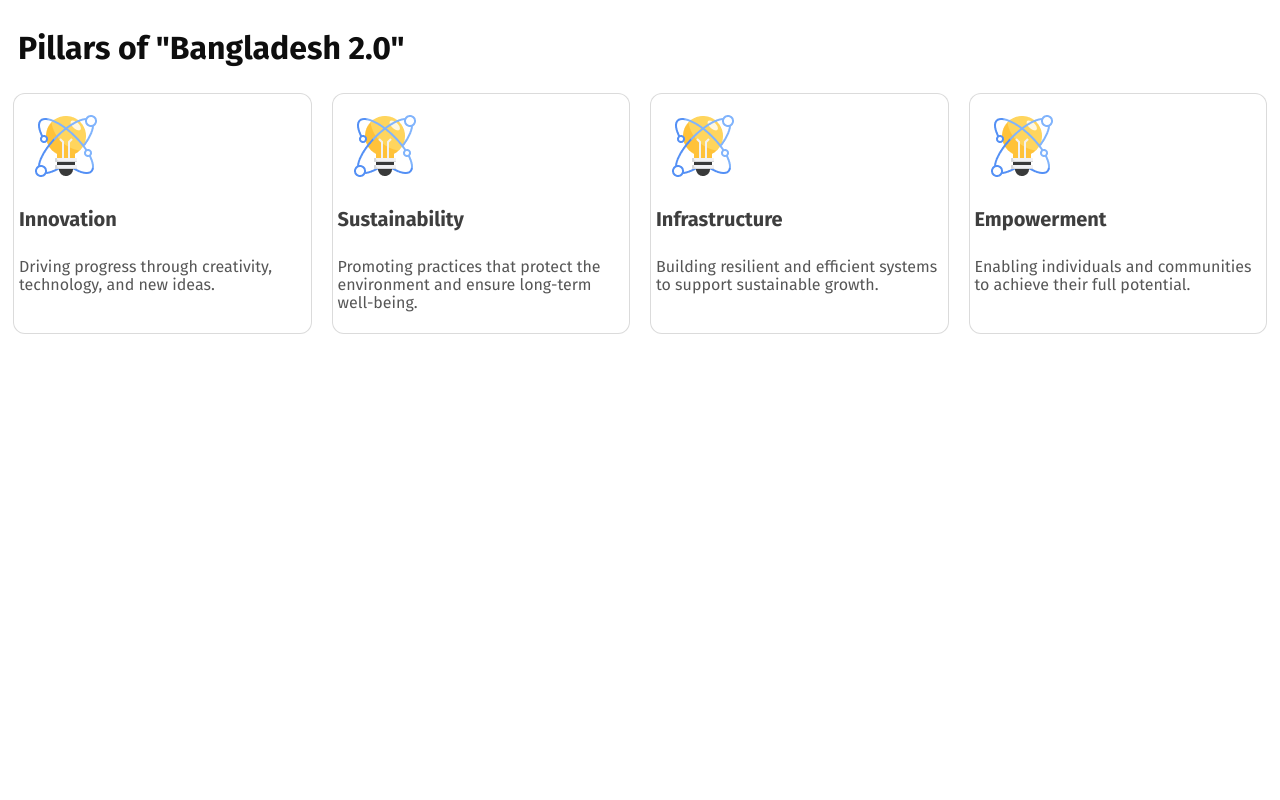
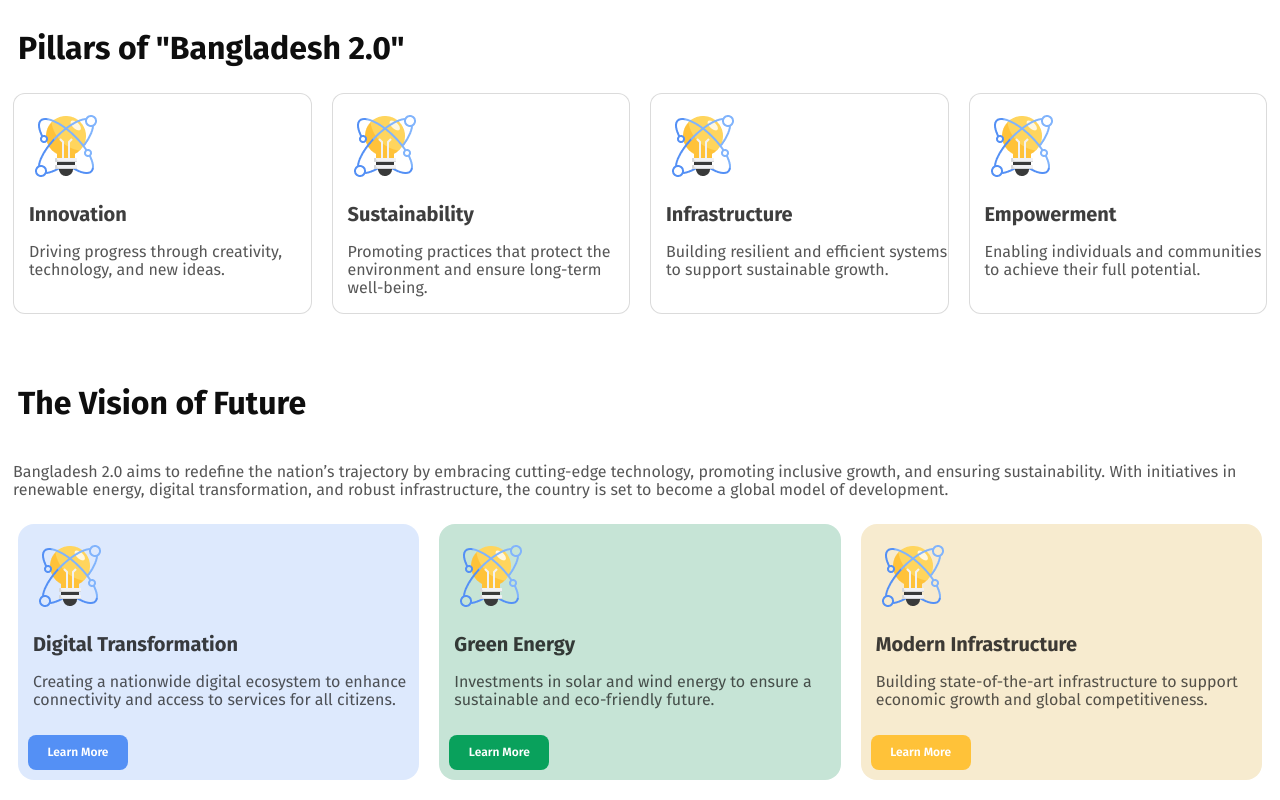
Before and after one commit to tanmayislam2006/assianmetone, a plain HTML site: page index.html in a window 1280 px wide. Shown: the part 672-1472 px from the top of the page. Before the commit the page ends 1066 px from the top, so only its background shows below. Drawn offline with Linux system fonts and the light colour scheme; a web font is replaced by a local one.

Commit message:
anoter complete

```diff
--- a/bangladesh.css
+++ b/bangladesh.css
@@ -147,7 +147,7 @@ font-weight: 700;
 line-height: 24px;
 letter-spacing: 0%;
 text-align: left;
-padding: 5px;
+padding-left: 15px;
 }
 .card-box-text{
 color: rgba(14, 14, 14, 0.7);
@@ -157,8 +157,8 @@ font-weight: 400;
 line-height: 18px;
 letter-spacing: 0%;
 text-align: left;
-padding: 5px;
-width:;
+/* padding: 15px; */
+padding-left: 15px;
 }
 .card-box-image{
     margin: 20px;
@@ -179,3 +179,100 @@ width:;
     background: rgb(209, 235, 223);
     transform: scale(1.1)
 }
+.the-vesion-of-future{
+    margin-top: 65px,5px;
+}
+.the-vesion-of-future-heading{
+color: rgb(14, 14, 14);
+font-family: Fira Sans;
+font-size: 32px;
+font-weight: 700;
+line-height: 38px;
+letter-spacing: 0%;
+text-align: left;
+padding: 10px;
+}
+.the-vesion-of-future-text{
+color: rgba(14, 14, 14, 0.7);
+font-family: Fira Sans;
+font-size: 16px;
+font-weight: 400;
+line-height: 18px;
+letter-spacing: 0%;
+text-align: left;
+padding: 5px;
+}
+.card-box-the-vesion-of-bangladesh{
+    display: flex;
+    margin: 20px 10px;
+    gap: 20px;
+
+
+}
+.card-box-content>button{
+    border-radius: 8px;
+    width: 100px;
+    height: 35px;
+    margin: 10px;
+    cursor: pointer;
+    border: none;
+    margin-bottom: 10px;
+}
+.card-box-one{
+    border-radius: 8px;
+
+    background: rgb(84, 144, 245);
+}
+
+.card-box-two{
+    border-radius: 8px;
+
+background: rgb(9, 161, 92);
+
+}
+.card-box-three{
+    border-radius: 8px;
+
+    background: rgb(255, 194, 57);
+}
+#Digital-Transformation{
+    box-sizing: border-box;
+    border-radius: 16px;
+
+    background: rgba(84, 144, 245, 0.2);
+    width: 33%;
+    transition: transform 0.3s ease;
+}
+#Green-Energy{
+    box-sizing: border-box;
+    border-radius: 16px;
+
+    background: rgb(198, 228, 214);
+    width: 33%;
+    transition: transform 0.3s ease;
+}
+#Modern-Infrastructure{
+    box-sizing: border-box;
+border-radius: 16px;
+
+background: rgb(247, 235, 207);
+width: 33%;
+transition: transform 0.3s ease;
+}
+#Digital-Transformation:hover{
+
+    background: whitesmoke;
+    transform: scale(1.1);
+    border: 1px dotted black;
+}
+#Green-Energy:hover{
+    background: whitesmoke;
+    transform: scale(1.1);
+    border: 1px dotted black;
+}
+#Modern-Infrastructure:hover{
+    background: whitesmoke;
+    transform: scale(1.1);
+    border: 1px dotted black;
+}
+.
--- a/index.html
+++ b/index.html
@@ -55,6 +55,31 @@
             </div>
 
         </section>
+        <section class="the-vesion-of-future"> <!--The Vision of Future-->
+            <h1 class="the-vesion-of-future-heading">The Vision of Future</h1>
+            <p class="the-vesion-of-future-text">Bangladesh 2.0 aims to redefine the nation’s trajectory by embracing cutting-edge technology, promoting inclusive growth, and ensuring sustainability. With initiatives in renewable energy, digital transformation, and robust infrastructure, the country is set to become a global model of development.</p>
+            <div class="card-box-the-vesion-of-bangladesh">
+                <div class="card-box-content "id="Digital-Transformation">
+                    <div class="card-box-image"><img src="./Image/card-icon.png" alt="Image"></div>
+                    <h1 class="card-box-heading">Digital Transformation</h1>
+                    <p class="card-box-text">Creating a nationwide digital ecosystem to enhance connectivity and access to services for all citizens.</p>
+                    <button class="card-box-one"><span class="common-button-text">Learn More</span></button>
+                </div>
+                <div class="card-box-content" id="Green-Energy">
+                    <div class="card-box-image"><img src="./Image/card-icon.png" alt="Image"></div>
+                    <h1 class="card-box-heading">Green Energy</h1>
+                    <p class="card-box-text">Investments in solar and wind energy to ensure a sustainable and eco-friendly future.</p>
+                    <button class="card-box-two"><span class="common-button-text">Learn More</span></button>
+                </div>
+                <div class="card-box-content " id="Modern-Infrastructure">
+                    <div class="card-box-image"><img src="./Image/card-icon.png" alt="Image"></div>
+                    <h1 class="card-box-heading">Modern Infrastructure</h1>
+                    <p class="card-box-text">Building state-of-the-art infrastructure to support economic growth and global competitiveness.</p>
+                    <button class="card-box-three"><span class="common-button-text">Learn More</span></button>
+
+                </div>
+            </div>
+        </section>
     </main>
     <footer></footer>
 </body>
```
